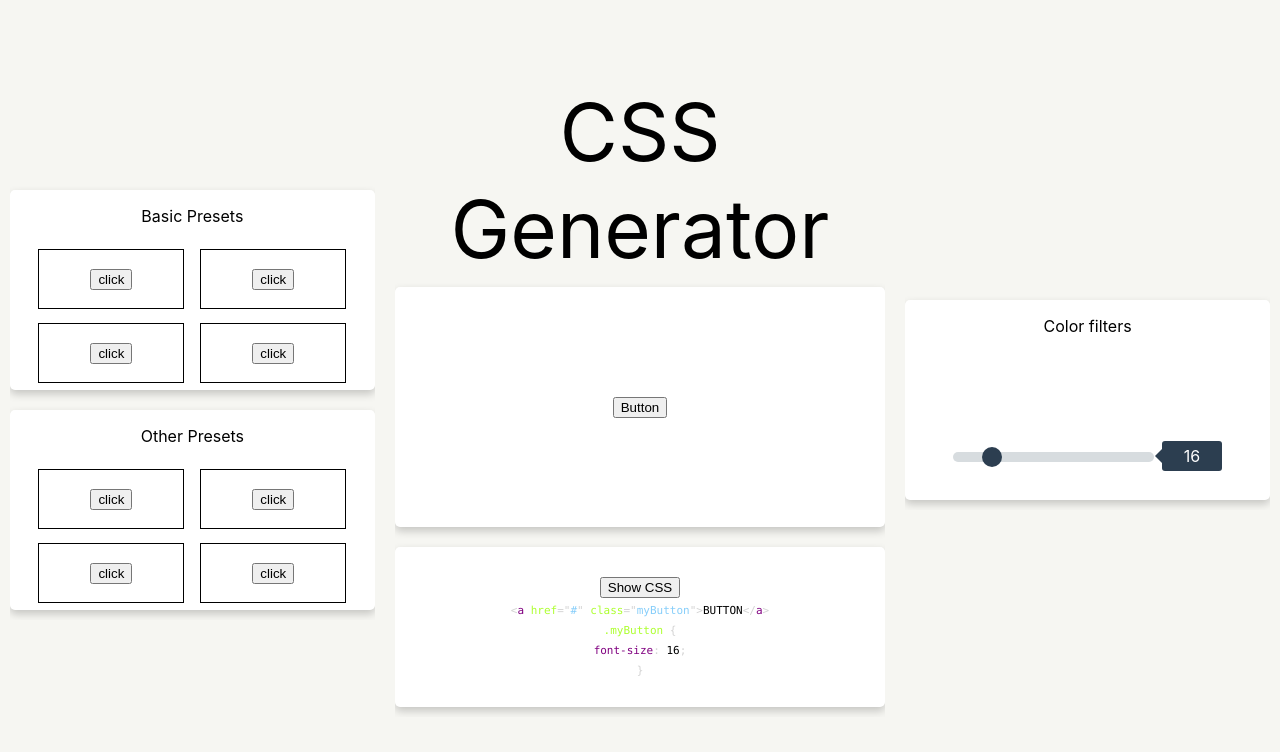
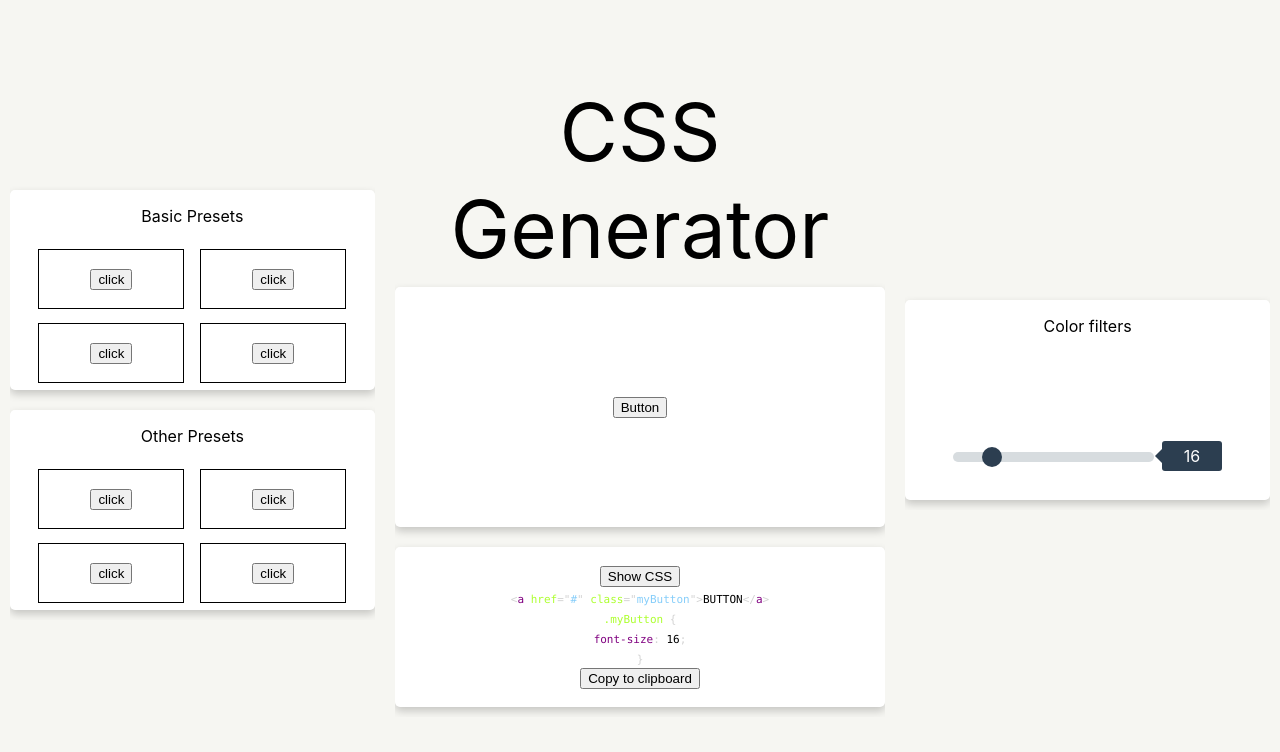
Before and after one commit to SincerelyBrittany/comprehensive-style-society, a React (Create React App) app: page / in a window 1280 px wide. Both pictures are taken after a click on the button "Show CSS". Shown: the top 752 px of the page. Built offline with nearby package versions, Linux system fonts and the light colour scheme.

Commit message:
added copy to clipboard

```diff
--- a/package.json
+++ b/package.json
@@ -8,6 +8,7 @@
     "@testing-library/user-event": "^12.1.10",
     "node-sass": "4.14.1",
     "react": "^17.0.1",
+    "react-copy-to-clipboard": "^5.0.2",
     "react-dom": "^17.0.1",
     "react-scripts": "4.0.0",
     "web-vitals": "^0.2.4"
--- a/src/components/ExportCode.js
+++ b/src/components/ExportCode.js
@@ -1,13 +1,23 @@
 import React from 'react';
 import '../css/ExportCode.scss';
+import {CopyToClipboard} from 'react-copy-to-clipboard';
+
 export default class ExportCode extends React.Component {
     constructor(props) {
         super(props);
+        this.state = {
+            code: '',
+            copied: false
+        }
+        this.onCopy = this.onCopy.bind(this);
     }
-
-    exportCode(e) {
-    }
-
+    onCopy() {
+        this.setState({copied: true});
+        var html = document.getElementById('html-code').innerText;
+        var css = document.getElementById('css-code').innerText;
+        var code = html + "\n" + css;
+        this.state.code = code;
+      };
     render() {
         var className = "myButton";
         var buttonText = "BUTTON";
@@ -56,6 +66,15 @@ export default class ExportCode extends React.Component {
 
                     <br></br><span class="token punctuation">&#125;</span>
                 </code>
+                <br></br>
+                    <span>
+                    <CopyToClipboard onCopy={this.onCopy} text={this.state.code}>
+                        <button>Copy to clipboard</button>
+                    </CopyToClipboard>
+                    <section className="section">
+                    {this.state.copied ? <span style={{color: 'red'}}>Copied.</span> : null}
+                    </section>
+                </span>
             </div>
         );
     }
```
